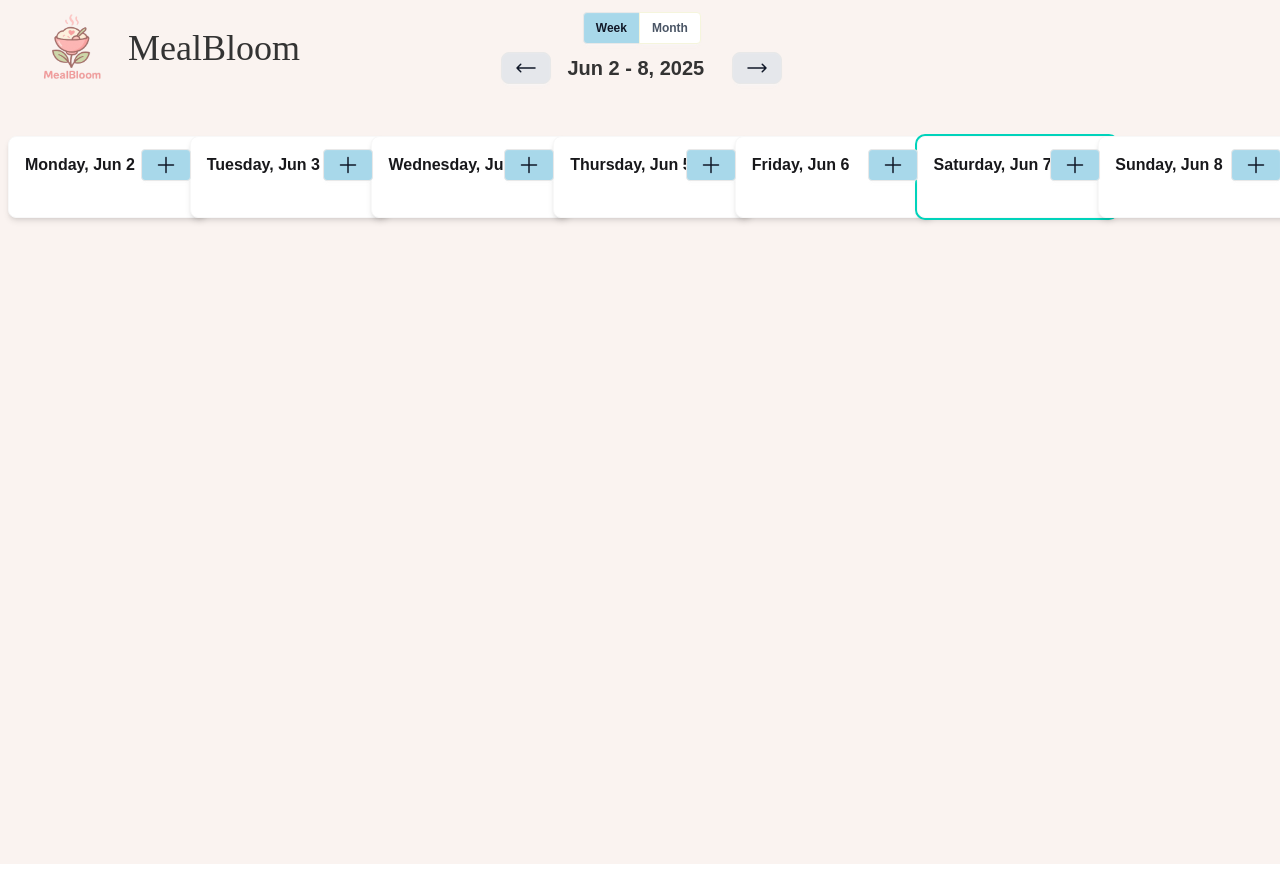
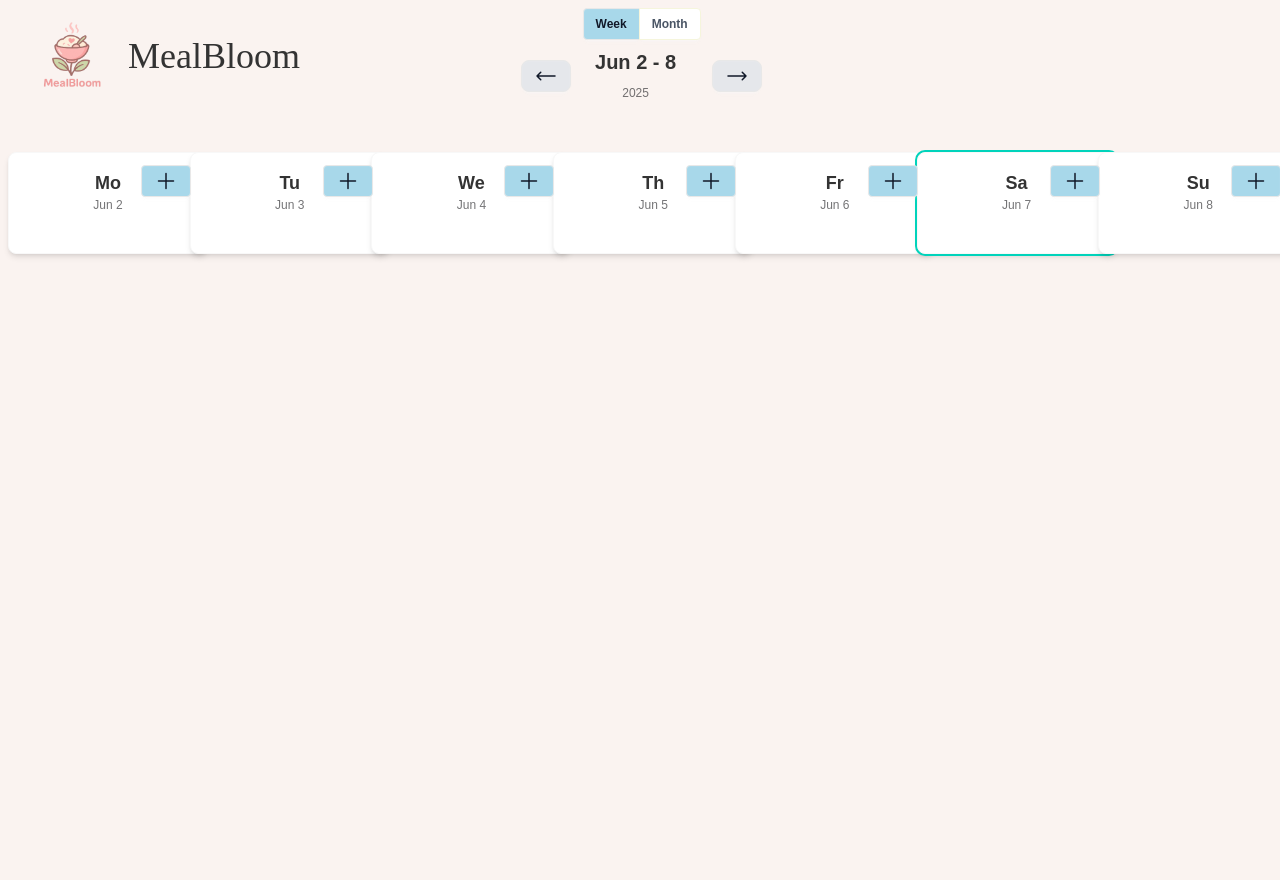
Before and after one commit to HardyUX/MealBloom, a React (Vite) app: page / in a window 1280 px wide. Built offline with nearby package versions, Linux system fonts and the light colour scheme; a web font is replaced by a local one.

Commit message:
updated header in WeekView.jsx and MonthView.jsx and navigation for visual clarity

```diff
--- a/src/components/Header.jsx
+++ b/src/components/Header.jsx
@@ -16,6 +16,7 @@ export default function Header() {
         anchorDate: calendarAnchorDate
     } = useCalendar();
     const { moveMeal } = useMeals()
+    const [main, year] = formatWeekRange(startDate, endDate, { includeYear: true }).split(', ')
 
     return (
         <header className="navbar bg-cozy mb-4 px-2 sm: px-6">
@@ -69,8 +70,12 @@ export default function Header() {
                             </svg>
                         </DropTargetButton>
 
-                        <h3 className="text-xl font-semibold mx-2">
-                            <span className="hidden sm:inline">{formatWeekRange(startDate, endDate, { includeYear: true })}</span>
+                        <h3 className="text-xl font-semibold mx-4 text-center">
+                            <span className="hidden sm:inline">
+                                {main}
+                                <br />
+                                <span className="text-xs font-light text-base-content/60">{year}</span>
+                            </span>
                             <span className="sm:hidden">{formatWeekRange(startDate, endDate, { includeYear: false })}</span>
                         </h3>
 
--- a/src/components/MonthView.jsx
+++ b/src/components/MonthView.jsx
@@ -34,7 +34,7 @@ function MonthView({ meals, onMealDrop }) {
     return (
         <div className="bg-cozy min-h-[calc(100vh-80px)] p-2">
             <div className="grid grid-cols-7 gap-px sm:gap-2 text-center font-semibold mb-1 sm:mb-2">
-                {['Mon', 'Tue', 'Wed', 'Thu', 'Fri', 'Sat', 'Sun'].map(day => (
+                {['Mo', 'Tu', 'We', 'Th', 'Fr', 'Sa', 'Su'].map(day => (
                     <div key={day}>{day}</div>
                 ))}
             </div>
--- a/src/components/WeekView.jsx
+++ b/src/components/WeekView.jsx
@@ -1,6 +1,6 @@
 // src/components/WeekView.jsx
 import { useState } from 'react';
-import { formatDate, toLocalDateKey, generateWeekDays, isToday } from '../utils/dateUtils';
+import { formatShortWeekday, formatMonthDay, toLocalDateKey, generateWeekDays, isToday } from '../utils/dateUtils';
 import DropZone from './DropZone';
 import DraggableMeal from './DraggableMeal';
 import AddMealForm from './AddMealForm';
@@ -37,8 +37,12 @@ function WeekView({
                                 onMealDrop={handleMealDrop}
                                 highlight={isTodayFlag}
                                 >
-                                <h3 className="font-bold text-base-content mb-1 sm:mb-2">
-                                    {formatDate(dateString)}
+                                <h3
+                                    className="mb-1 sm:mb-2 flex flex-col items-center leading-tight"
+                                    aria-label={`${day.toLocaleDateString('en-US', { weekday: 'long', month: 'long', day: 'numeric'})}`}
+                                >
+                                    <span className="text-lg font-bold">{formatShortWeekday(day)}</span>
+                                    <span className="text-xs text-base-content/60">{formatMonthDay(day)}</span>
                                 </h3>
 
                                 {/* Add Meal Button */}
--- a/src/utils/dateUtils.js
+++ b/src/utils/dateUtils.js
@@ -91,3 +91,11 @@ export function isWeekend(date) {
     // 0 = Sunday, 6 = Saturday
     return day === 0 || day === 6;
 }
+
+export function formatShortWeekday(date) {
+    return date.toLocaleDateString('en-US', { weekday: 'short' }).slice(0, 2);
+}
+
+export function formatMonthDay(date) {
+    return date.toLocaleDateString('en-US', { month: 'short', day: 'numeric' });
+}
```
